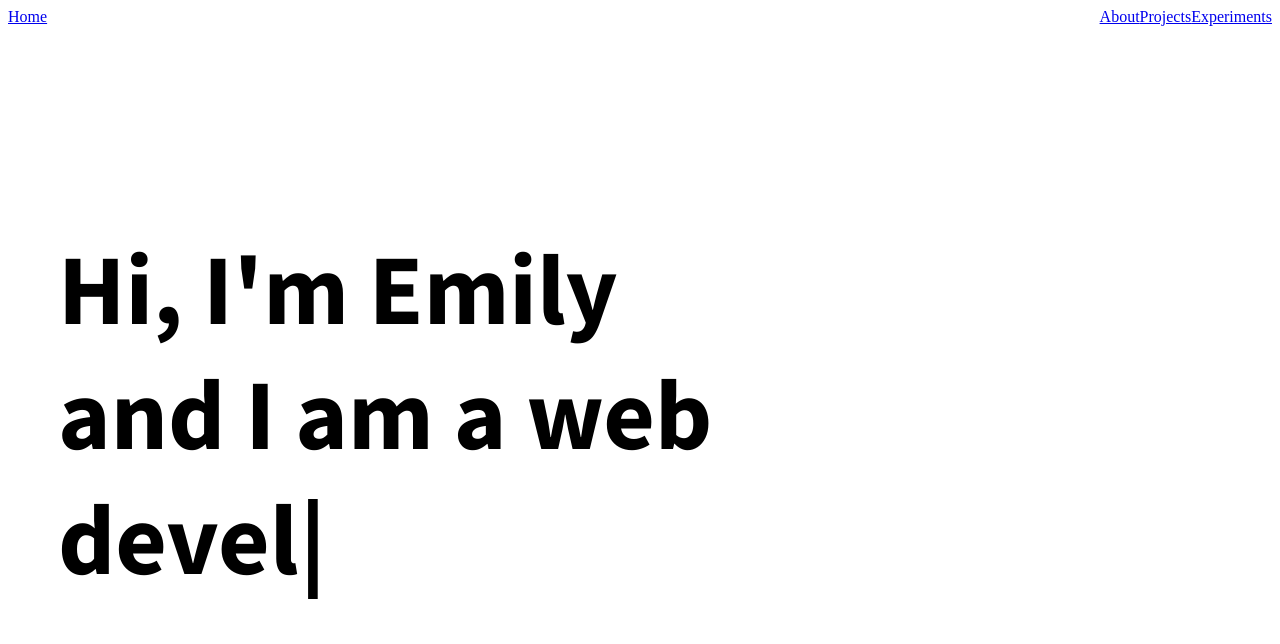
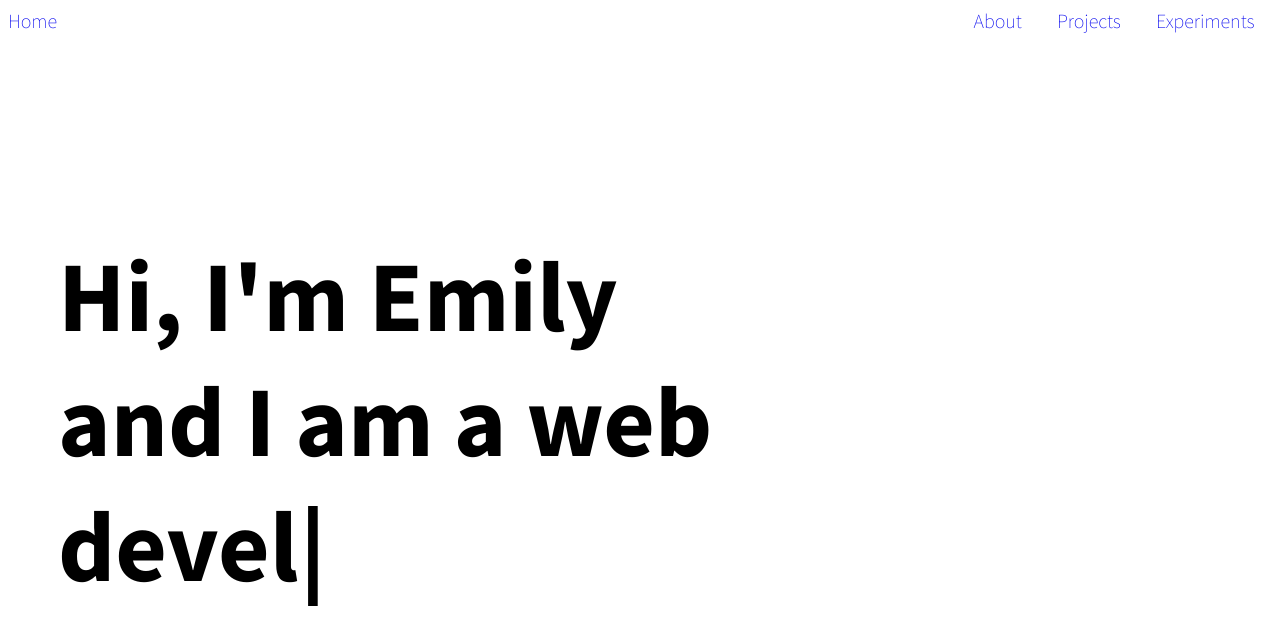
Before and after one commit to elim04/el-portfolio-project, a React (Create React App) app: page / in a window 1280 px wide. Shown: the top 644 px of the page. Built offline with nearby package versions, Linux system fonts and the light colour scheme.

Commit message:
add spacing between nav bar links

```diff
--- a/src/components/Nav.jsx
+++ b/src/components/Nav.jsx
@@ -4,12 +4,20 @@ export default function Nav() {
   return (
     <nav className="navbar">
       <div className="navbar_home">
-        <Link to="/">Home</Link>
+        <Link className="navbar_pages_link" to="/">
+          Home
+        </Link>
       </div>
       <div className="navbar_pages">
-        <Link to="/about">About</Link>
-        <Link to="/projects">Projects</Link>
-        <Link to="/experiments">Experiments</Link>
+        <Link className="navbar_pages_link" to="/about">
+          About
+        </Link>
+        <Link className="navbar_pages_link" to="/projects">
+          Projects
+        </Link>
+        <Link className="navbar_pages_link" to="/experiments">
+          Experiments
+        </Link>
       </div>
     </nav>
   );
--- a/src/components/Nav.scss
+++ b/src/components/Nav.scss
@@ -1,16 +1,25 @@
+@import url("https://fonts.googleapis.com/css2?family=Source+Sans+Pro:wght@200;600;700;900&display=swap");
+
 .navbar {
   display: flex;
   width: 100%;
+  font-family: "Source Sans Pro", sans-serif;
+  font-weight: 100;
+  font-size: 20px;
 
   &_home {
     display: flex;
-    width: 25%;
+    width: 75%;
     justify-content: flex-start;
   }
 
   &_pages {
     display: flex;
-    width: 75%;
-    justify-content: flex-end;
+    width: 25%;
+    justify-content: space-around;
+
+    &_link {
+      text-decoration: none;
+    }
   }
 }
```
